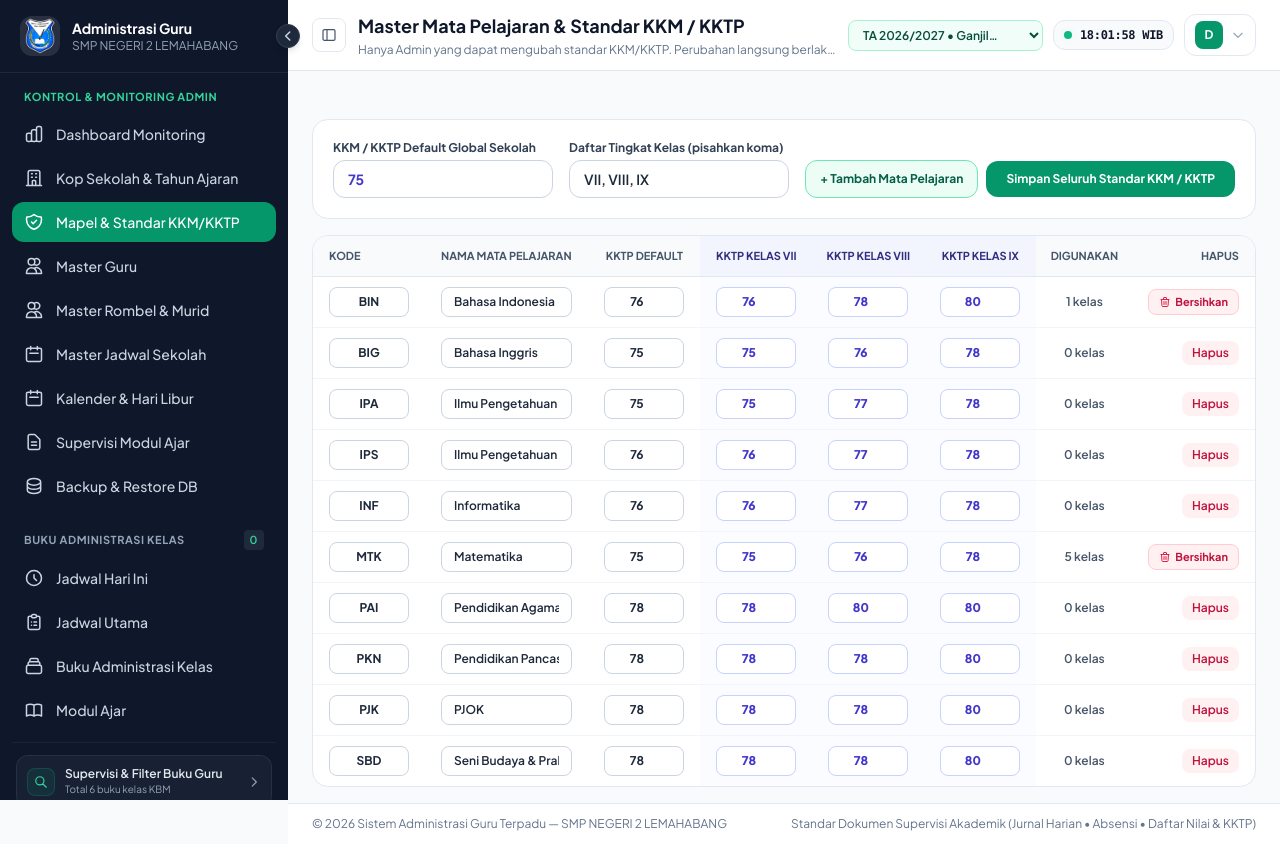
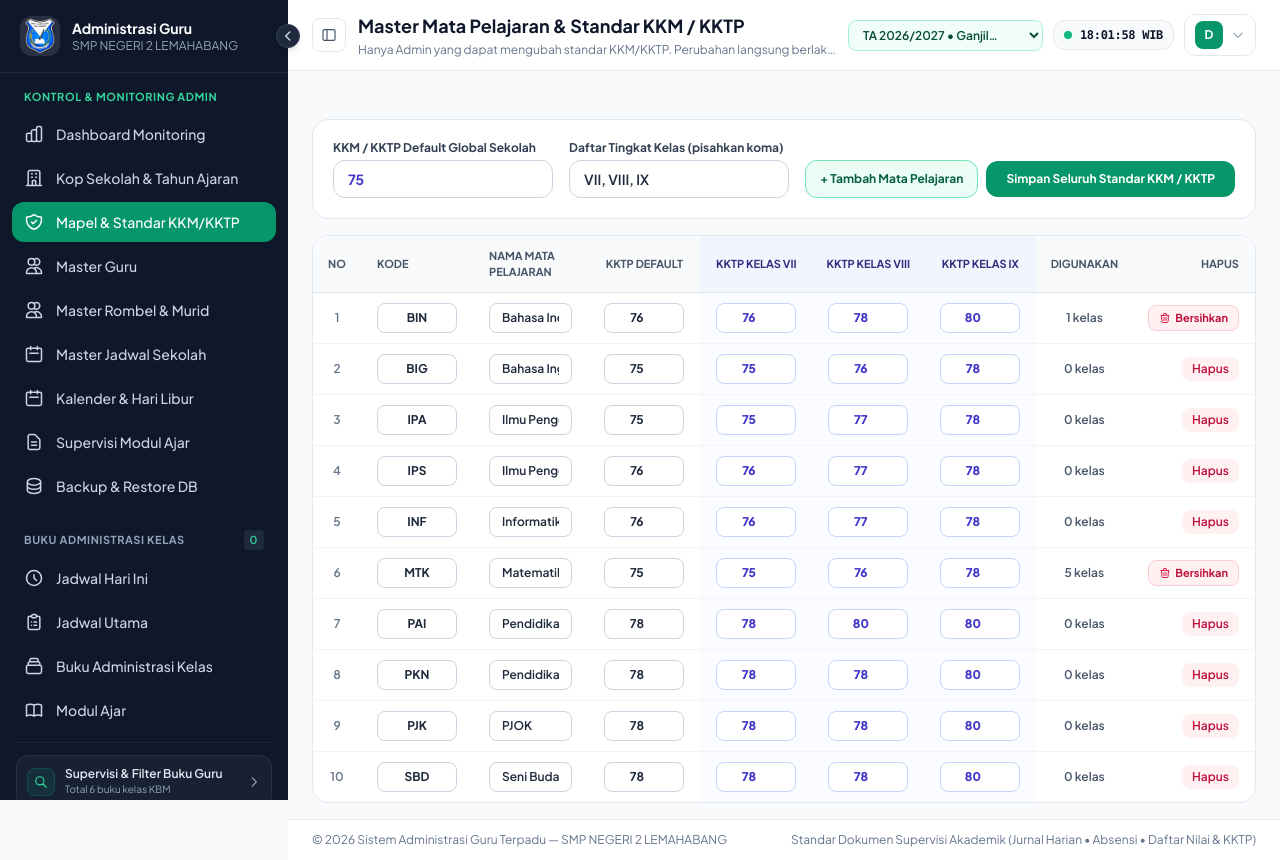
Before and after one commit to nursyifaahmad/web-administrasi-guru, a Laravel app: page /admin/kktp in a window 1280 px wide. Before the commit the page ends 831 px from the top, so only its background shows below. Run offline with Laravel 12, Linux system fonts and the light colour scheme; a user stored in the database is signed in; data comes from the database, SQL or seed files in the repository; style sheets or scripts are compiled from the project's sources.

Commit message:
feat(kktp): add row number column next to Kode on Master Mata Pelajaran & KKTP

```diff
--- a/resources/views/admin/kktp.blade.php
+++ b/resources/views/admin/kktp.blade.php
@@ -42,6 +42,7 @@
                 <table class="w-full text-xs text-left">
                     <thead class="bg-slate-50 text-slate-600 uppercase text-[11px] border-b border-slate-200">
                         <tr>
+                            <th class="px-3 py-3 text-center w-12">No</th>
                             <th class="px-4 py-3 w-28">Kode</th>
                             <th class="px-4 py-3">Nama Mata Pelajaran</th>
                             <th class="px-3 py-3 text-center w-28">KKTP Default</th>
@@ -55,6 +56,9 @@
                     <tbody class="divide-y divide-slate-100">
                         @foreach($subjects as $sub)
                             <tr class="hover:bg-slate-50/70">
+                                <td class="px-3 py-2.5 text-center font-semibold text-slate-500">
+                                    {{ $loop->iteration }}
+                                </td>
                                 <td class="px-4 py-2.5">
                                     <input type="text" name="subjects[{{ $sub->id }}][code]" value="{{ $sub->code }}" required
                                            class="w-full rounded-lg border border-slate-300 px-2.5 py-1.5 text-xs font-bold uppercase text-center">
```
Also changed, not shown: tests/Feature/PurgeSubjectClassesTest.php (+2 -1 lines).
